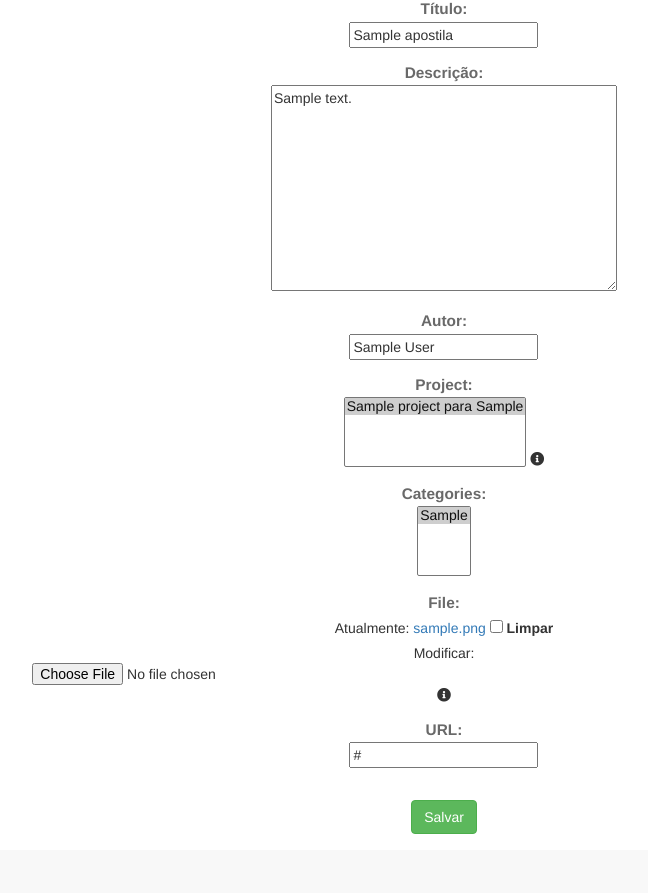
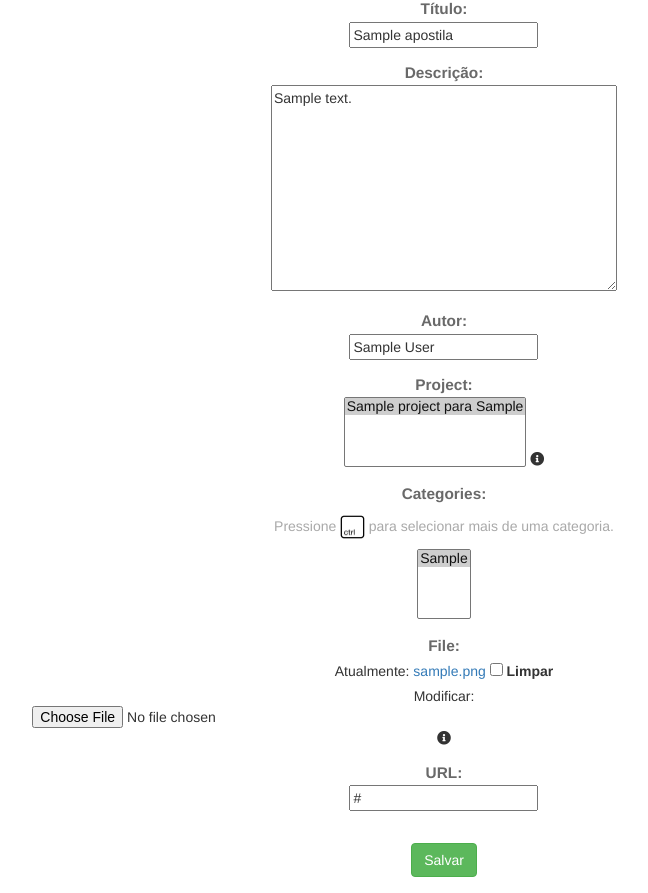
Before and after one commit to Gguidini/artheart-db-explorer, a Django app: page /detail/1 in a window 1280 px wide. Shown: the part 163-1056 px from the top of the page, without its empty margins (196-844 px from the left). Before the commit the page ends 997 px from the top, so only its background shows below. Run offline with Django 3.2, Linux system fonts and the light colour scheme; tables that the repository leaves empty hold one stand-in row (values such as "Sample post"); some libraries are stand-ins or nearby versions.

Commit message:
Adicionando help_text para categoria

```diff
--- a/Materials/templates/Materials/detail.html
+++ b/Materials/templates/Materials/detail.html
@@ -51,6 +51,9 @@
                             {{ field.errors }}
                             <span class="label">{{ field.label_tag }}</span>
                             <br>
+                            {% if field.name == "categories" %}
+                                <p style="color: darkgray; margin-top: 1%">Pressione <img src="{% static 'Materials/assets/ctrl.jpeg' %}" alt="Control key" style="max-width: 3%"              align="middle"> para selecionar mais de uma categoria.</p>
+                            {% endif %}
                             {{ field }}
                             {% if field.help_text %}
                             <i class="fas fa-info-circle help" title="{{ field.help_text|safe }}"></i>
```
